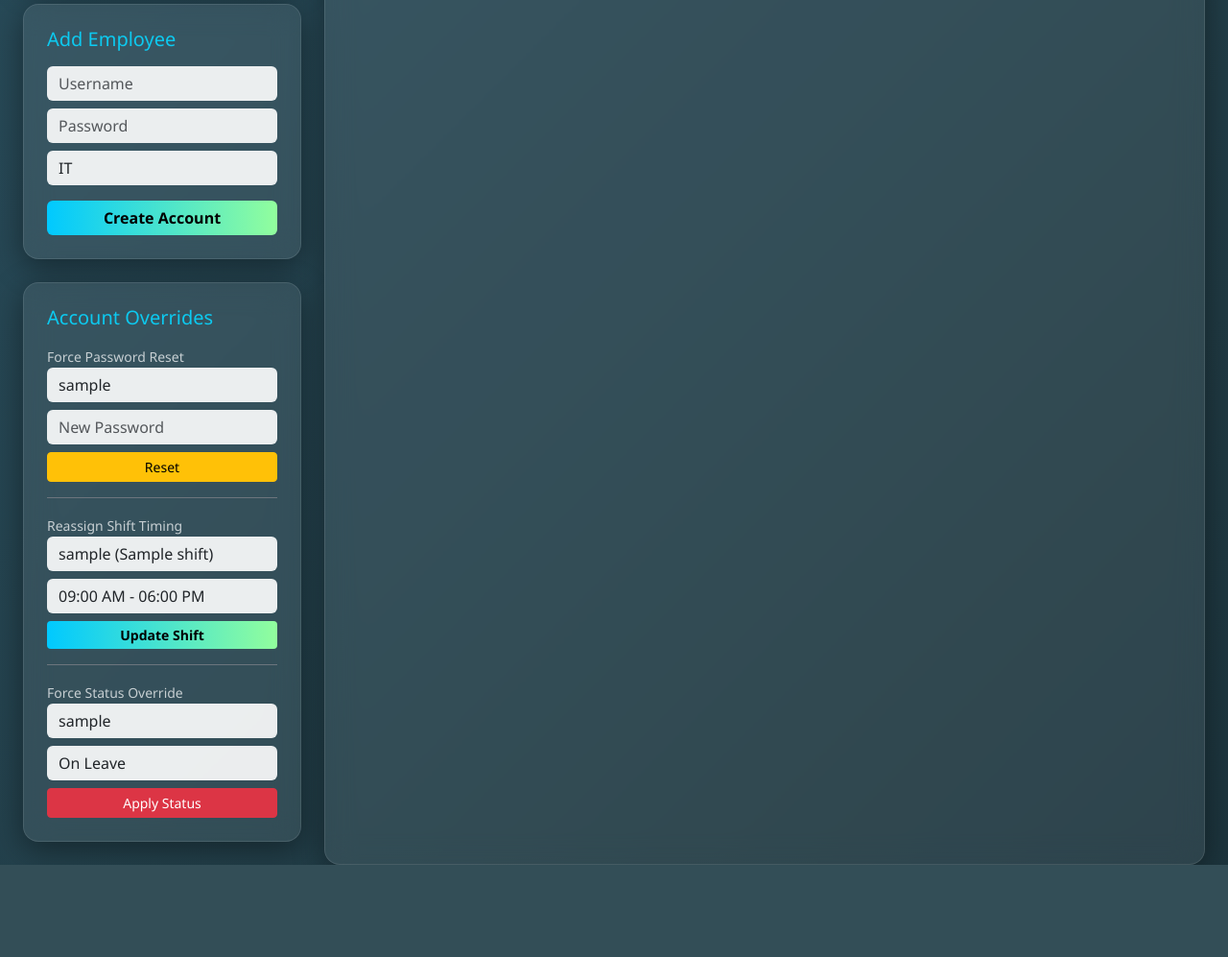
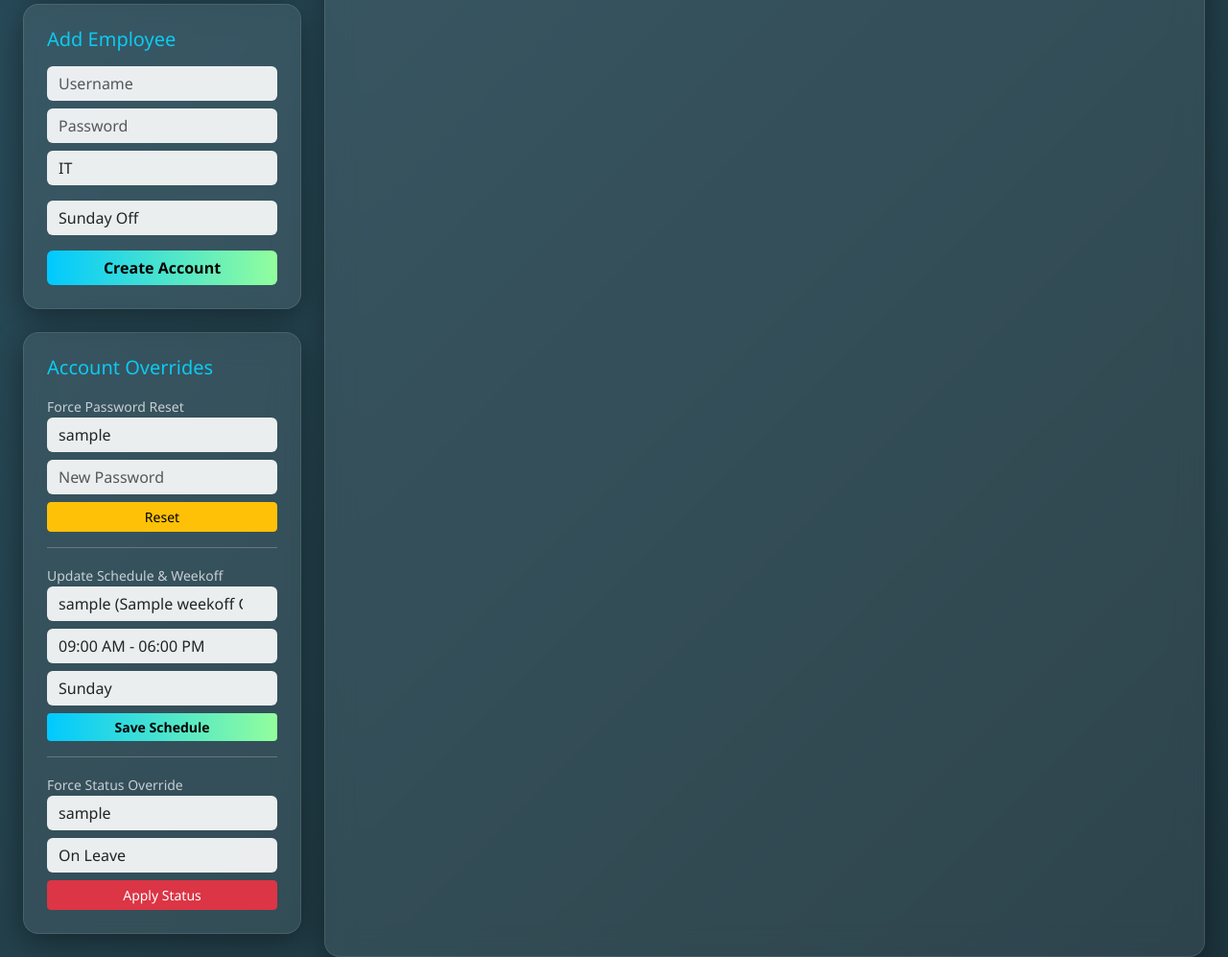
Before and after one commit to jacky1473/my-staff, a Python web app: template templates/admin.html in a window 1280 px wide. Shown: the part 418-1415 px from the top of the page at 96% size. Before the commit the page ends 1319 px from the top, so only its background shows below. Run offline with Jinja, Linux system fonts and the light colour scheme; the template is opened without the code that fills it: most values are stand-ins (such as "Sample title", 1, 10 or a date in 2020).

Commit message:
Enhance admin forms with weekoff options
Added weekoff selection to account creation and shift update forms, and updated display logic for weekoff status.

```diff
--- a/templates/admin.html
+++ b/templates/admin.html
@@ -71,6 +71,15 @@
                             <option value="IT">IT</option><option value="MIS">MIS</option>
                             <option value="QA">QA</option><option value="TL">TL</option><option value="Manager">Manager</option>
                         </select>
+                        <select name="weekoff" class="form-select mb-3" required>
+                            <option value="Sunday">Sunday Off</option>
+                            <option value="Monday">Monday Off</option>
+                            <option value="Tuesday">Tuesday Off</option>
+                            <option value="Wednesday">Wednesday Off</option>
+                            <option value="Thursday">Thursday Off</option>
+                            <option value="Friday">Friday Off</option>
+                            <option value="Saturday">Saturday Off</option>
+                        </select>
                         <button type="submit" class="btn btn-magical w-100">Create Account</button>
                     </form>
                 </div>
@@ -86,22 +95,27 @@
                         <input type="password" name="new_password" class="form-control mb-2" placeholder="New Password" required>
                         <button type="submit" class="btn btn-warning w-100 btn-sm">Reset</button>
                     </form>
-
                     <form action="/admin_action" method="POST" class="mb-3 border-bottom border-secondary pb-3">
                         <input type="hidden" name="action_type" value="change_shift">
-                        <label class="small text-light opacity-75">Reassign Shift Timing</label>
+                        <label class="small text-light opacity-75">Update Schedule & Weekoff</label>
                         <select name="target_user" class="form-select mb-2" required>
-                            {% for u in users %}<option value="{{ u.username }}">{{ u.username }} ({{ u.shift }})</option>{% endfor %}
+                            {% for u in users %}<option value="{{ u.username }}">{{ u.username }} ({{ u.weekoff }} Off)</option>{% endfor %}
                         </select>
                         <select name="new_shift" class="form-select mb-2" required>
                             <option value="09:00 AM - 06:00 PM">09:00 AM - 06:00 PM</option>
                             <option value="10:00 AM - 07:00 PM">10:00 AM - 07:00 PM</option>
+                            <option value="12:00 PM - 09:00 PM">12:00 PM - 09:00 PM</option>
                             <option value="02:00 PM - 11:00 PM">02:00 PM - 11:00 PM</option>
                             <option value="Night Shift">Night Shift</option>
                         </select>
-                        <button type="submit" class="btn btn-magical w-100 btn-sm">Update Shift</button>
+                        <select name="new_weekoff" class="form-select mb-2" required>
+                            <option value="Sunday">Sunday</option><option value="Monday">Monday</option>
+                            <option value="Tuesday">Tuesday</option><option value="Wednesday">Wednesday</option>
+                            <option value="Thursday">Thursday</option><option value="Friday">Friday</option>
+                            <option value="Saturday">Saturday</option>
+                        </select>
+                        <button type="submit" class="btn btn-magical w-100 btn-sm">Save Schedule</button>
                     </form>
-
                     <form action="/admin_action" method="POST">
                         <input type="hidden" name="action_type" value="mark_leave">
                         <label class="small text-light opacity-75">Force Status Override</label>
@@ -132,7 +146,7 @@
                                     <td>
                                         {% if row.status == 'Leave' %} <span class="badge bg-primary px-3 py-2">On Leave</span>
                                         {% elif row.status == 'Absent' %} <span class="badge bg-danger px-3 py-2">Absent</span>
-                                        {% elif is_sunday and not row.clock_in %} <span class="badge bg-info text-dark px-3 py-2">Sunday Off</span>
+                                        {% elif row.weekoff == today_day and not row.clock_in %} <span class="badge bg-info text-dark px-3 py-2">Week Off</span>
                                         {% elif row.clock_in and row.clock_out %} <span class="badge bg-dark border px-3 py-2">Shift Ended</span>
                                         {% elif row.clock_in and not row.clock_out %} <span class="badge bg-success px-3 py-2 shadow-sm">In Office</span>
                                         {% else %} <span class="badge bg-secondary opacity-50 px-3 py-2">Not Arrived</span>
```
